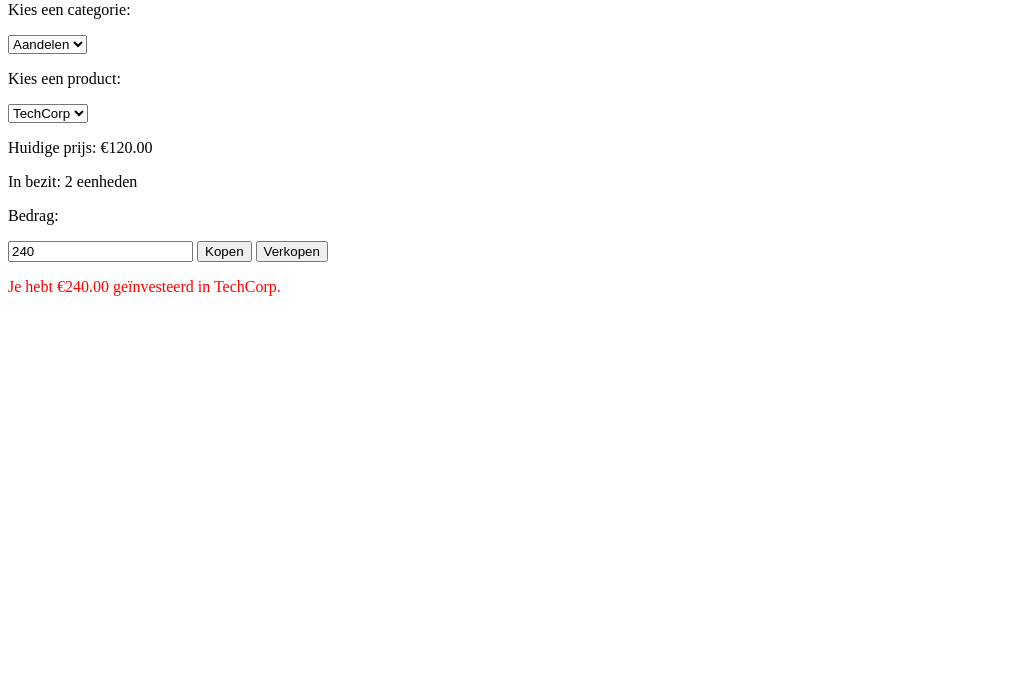
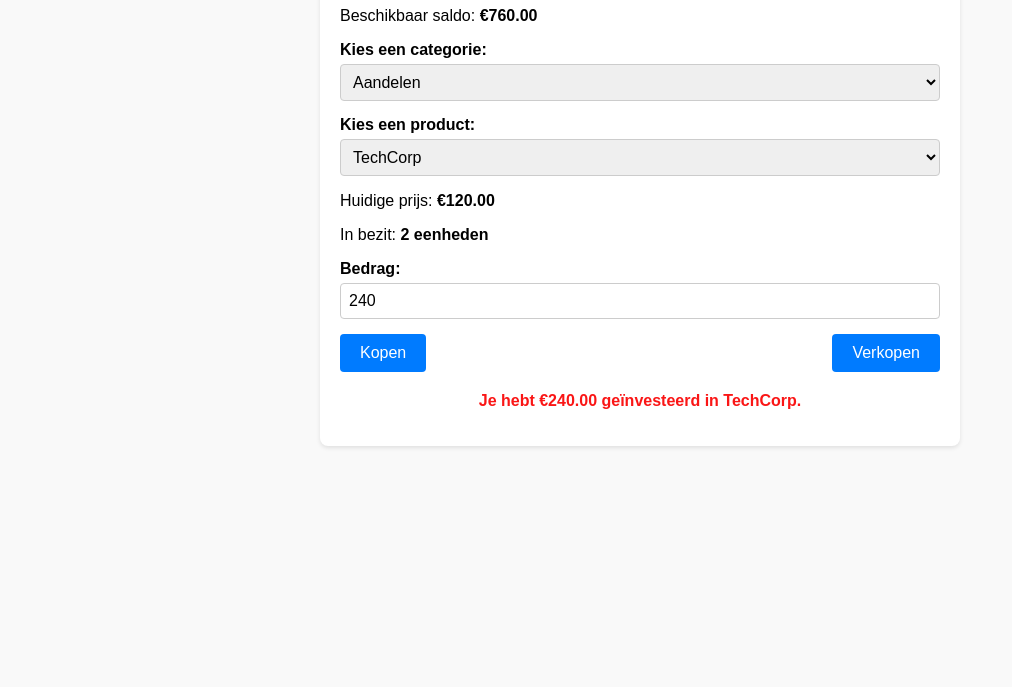
Before and after one commit to 9021517/Inlevermap-opdracht-week-6, a plain HTML site: page Inlevermap opdracht week 6/index.html in a window 1280 px wide. Shown: the part 113-800 px from the top of the page, without its empty margins (0-1012 px from the left). Drawn offline with Linux system fonts and the light colour scheme.

Commit message:
Add files via upload

```diff
--- a/Inlevermap opdracht week 6/index.html
+++ b/Inlevermap opdracht week 6/index.html
@@ -4,25 +4,70 @@
     <meta charset="UTF-8">
     <meta name="viewport" content="width=device-width, initial-scale=1.0">
     <title>Document</title>
+    <link rel="stylesheet" href="style.css">
 </head>
 <body>
-     <h1>Beleggingen</h1>
-     <p>Beschikbaar saldo: €760.00</p>
-     <p>Kies een categorie:</p>
-<select>
-  <option>Aandelen</option>
-  </select>
-   <p>Kies een product:</p>
-<select>
-  <option>TechCorp</option>
-</select>
-   <p>Huidige prijs: €120.00</p>
-    <p>In bezit: 2 eenheden</p>
-   <p>Bedrag:</p>
-   <input type="text" value="240">
-   <button>Kopen</button>
-   <button>Verkopen</button>
-  <p style="color:red;">Je hebt €240.00 geïnvesteerd in TechCorp.</p>
+  <div class="container">
+
+    <h1>Beleggingen</h1>
+
+    <p>Beschikbaar saldo: <strong>€760.00</strong></p>
+
+    <form id="investmentForm">
+
+      <div class="form-group">
+
+        <label for="category">Kies een categorie:</label>
+
+        <select id="category" name="category">
+
+          <option value="aandelen">Aandelen</option>
+
+          <option value="crypto">Crypto</option>
+
+        </select>
+
+      </div>
+
+      <div class="form-group">
+
+        <label for="product">Kies een product:</label>
+
+        <select id="product" name="product">
+
+          <option value="TechCorp">TechCorp</option>
+
+          <option value="GreenEnergy">GreenEnergy</option>
+
+        </select>
+
+      </div>
+
+      <p>Huidige prijs: <strong>€120.00</strong></p>
+
+      <p>In bezit: <strong>2 eenheden</strong></p>
+
+      <div class="form-group">
+
+        <label for="amount">Bedrag:</label>
+
+        <input type="number" id="amount" name="amount" value="240">
+
+      </div>
+
+      <div class="buttons">
+
+        <button type="button" onclick="buy()">Kopen</button>
+
+        <button type="button" onclick="sell()">Verkopen</button>
+
+      </div>
+
+    </form>
+
+    <p id="result" class="result">Je hebt €240.00 geïnvesteerd in TechCorp.</p>
+
+  </div>
 
 <script src="java.js"></script>
 
--- a/Inlevermap opdracht week 6/java.js
+++ b/Inlevermap opdracht week 6/java.js
@@ -0,0 +1,21 @@
+function buy() {
+
+    const product = document.getElementById("product").value;
+
+    const amount = document.getElementById("amount").value;
+
+    document.getElementById("result").innerText = `Je hebt €${amount} geïnvesteerd in ${product}.`;
+
+  }
+
+
+
+  function sell() {
+
+    const product = document.getElementById("product").value;
+
+    const amount = document.getElementById("amount").value;
+
+    document.getElementById("result").innerText = `Je hebt €${amount} verkocht van ${product}.`;
+
+  }
--- /dev/null
+++ b/Inlevermap opdracht week 6/style.css
@@ -0,0 +1,109 @@
+body {
+
+    font-family: Arial, sans-serif;
+
+    margin: 20px;
+
+    background-color: #f9f9f9;
+
+  }
+
+  .container {
+
+    max-width: 600px;
+
+    margin: 0 auto;
+
+    background: white;
+
+    padding: 20px;
+
+    border-radius: 8px;
+
+    box-shadow: 0 2px 4px rgba(0, 0, 0, 0.1);
+
+  }
+
+  h1 {
+
+    text-align: center;
+
+  }
+
+  .form-group {
+
+    margin-bottom: 15px;
+
+  }
+
+  label {
+
+    display: block;
+
+    font-weight: bold;
+
+    margin-bottom: 5px;
+
+  }
+
+  select, input {
+
+    width: 100%;
+
+    padding: 8px;
+
+    font-size: 16px;
+
+    border: 1px solid #ccc;
+
+    border-radius: 4px;
+
+    box-sizing: border-box;
+
+  }
+
+  .buttons {
+
+    display: flex;
+
+    justify-content: space-between;
+
+    margin-top: 15px;
+
+  }
+
+  button {
+
+    background-color: #007bff;
+
+    color: white;
+
+    border: none;
+
+    padding: 10px 20px;
+
+    cursor: pointer;
+
+    border-radius: 4px;
+
+    font-size: 16px;
+
+  }
+
+  button:hover {
+
+    background-color: #0056b3;
+
+  }
+
+  .result {
+
+    margin-top: 20px;
+
+    font-weight: bold;
+
+    color: #fa1616;
+
+    text-align: center;
+
+  }
```
